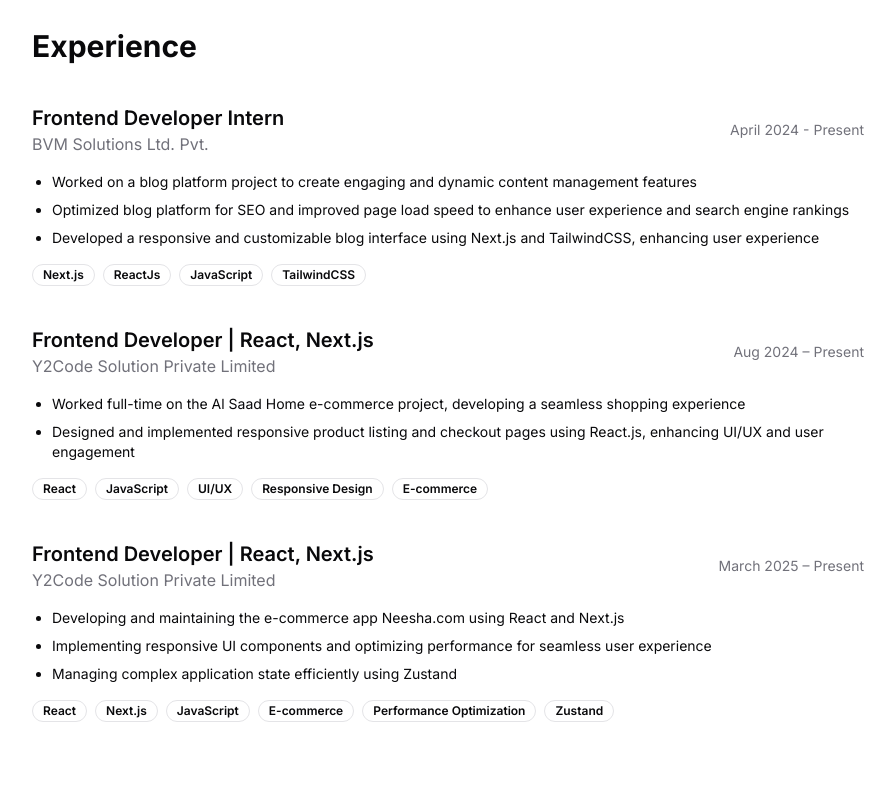
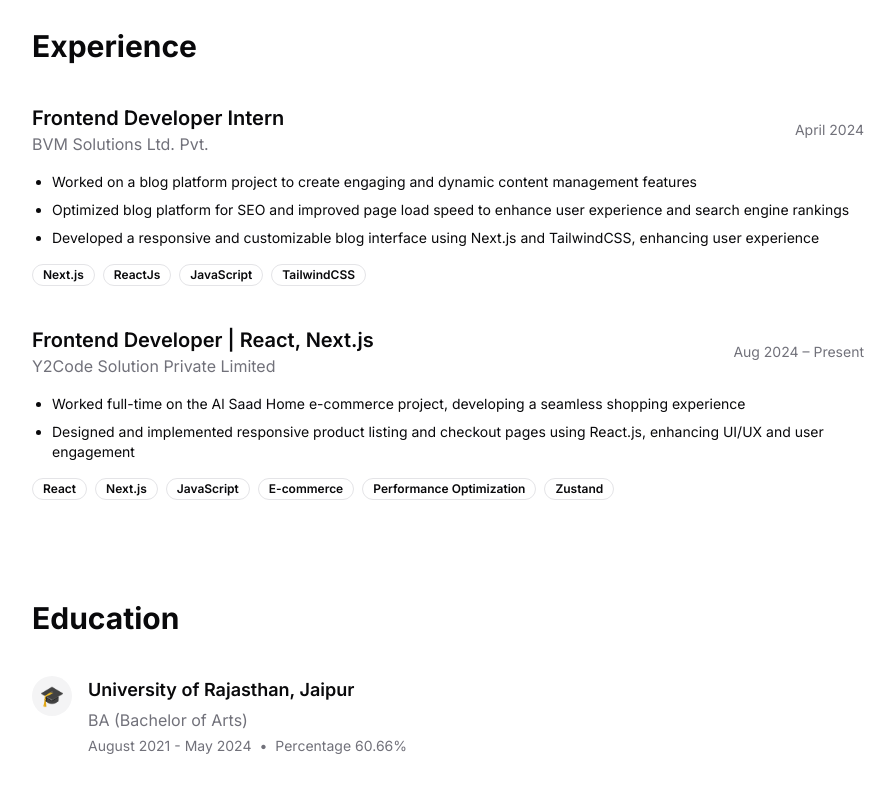
Before and after one commit to sanjaytech63/sanjay-portfolio, a Next.js app: page / in a window 1280 px wide. Shown: the part 540-1340 px from the top of the page, without its empty margins (192-1087 px from the left). Built offline with nearby package versions, Linux system fonts and the light colour scheme.

Commit message:
fix bugs

```diff
--- a/components/experience.tsx
+++ b/components/experience.tsx
@@ -7,7 +7,7 @@
   {
     title: "Frontend Developer Intern",
     company: "BVM Solutions Ltd. Pvt.",
-    period: "April 2024 - Present",
+    period: "April 2024",
     responsibilities: [
       "Worked on a blog platform project to create engaging and dynamic content management features",
       "Optimized blog platform for SEO and improved page load speed to enhance user experience and search engine rankings",
@@ -24,20 +24,9 @@
       "Worked full-time on the Al Saad Home e-commerce project, developing a seamless shopping experience",
       "Designed and implemented responsive product listing and checkout pages using React.js, enhancing UI/UX and user engagement",
     ],
-    skills: ["React", "JavaScript", "UI/UX", "Responsive Design", "E-commerce"],
+    skills: ["React", "Next.js", "JavaScript", "E-commerce", "Performance Optimization", "Zustand"],
   },
 
-  {
-    title: "Frontend Developer | React, Next.js",
-    company: "Y2Code Solution Private Limited",
-    period: "March 2025 – Present",
-    responsibilities: [
-      "Developing and maintaining the e-commerce app Neesha.com using React and Next.js",
-      "Implementing responsive UI components and optimizing performance for seamless user experience",
-      "Managing complex application state efficiently using Zustand",
-    ],
-    skills: ["React", "Next.js", "JavaScript", "E-commerce", "Performance Optimization", "Zustand"],
-  }
 ]
 
 export default function Experience() {
```
